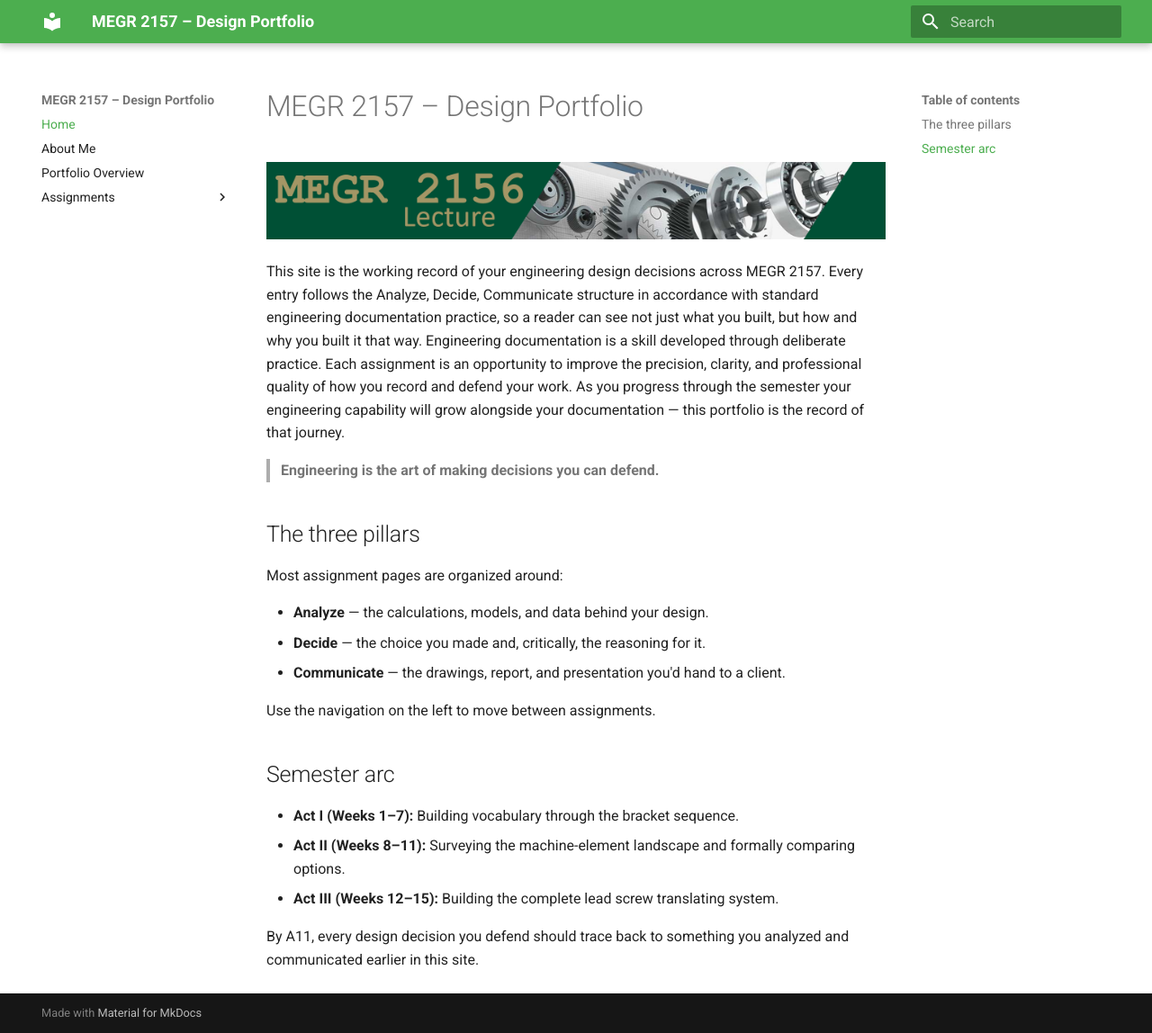
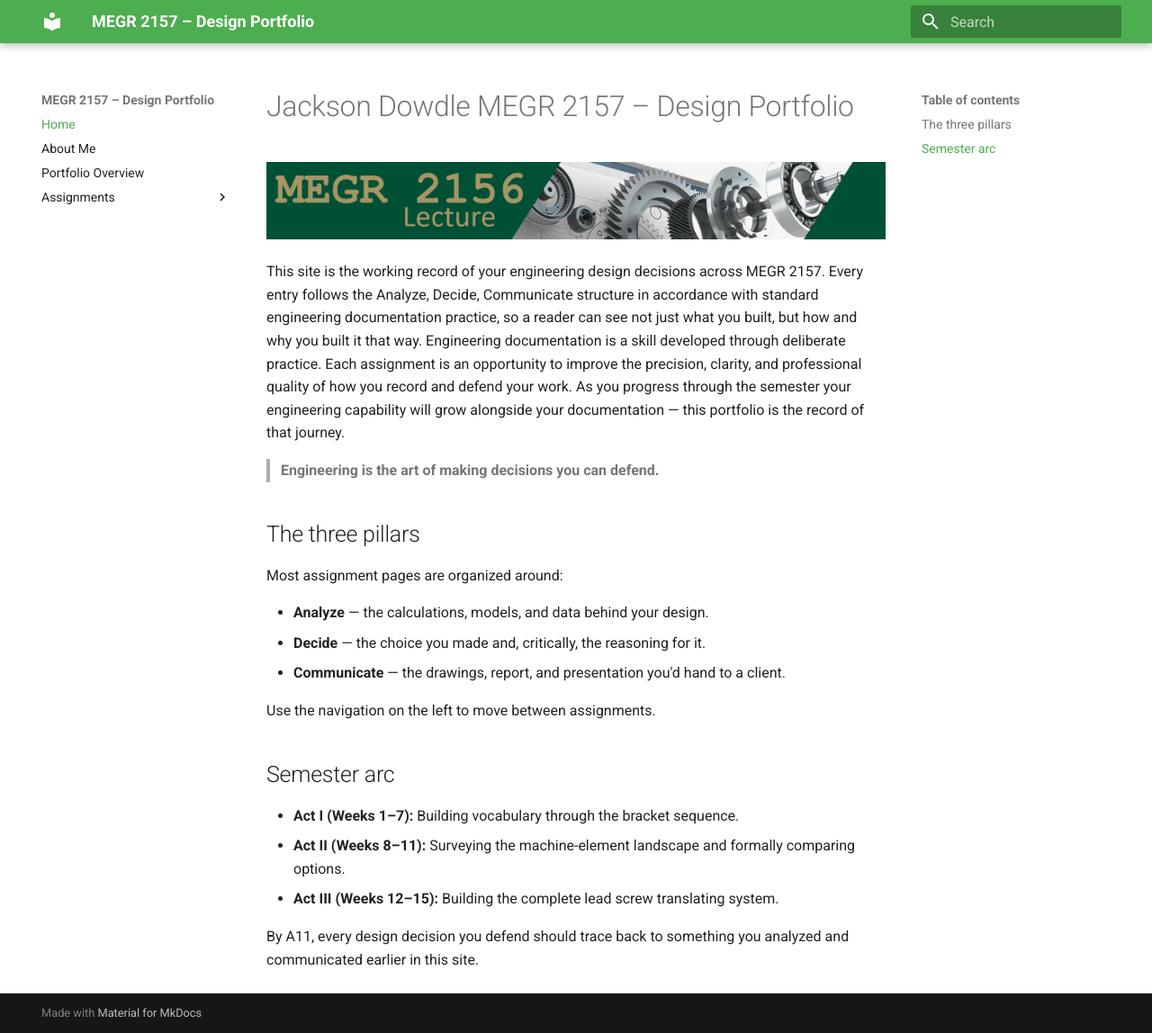
Before and after one commit to jdowdle1/megr2157-portfolio, an MkDocs documentation site: the page built from docs/index.md, in a window 1280 px wide and 1148 px high. Shown: the whole window at 90% size. Built offline with MkDocs 1.6.1 and Material for MkDocs 9.7.7, drawn with Linux system fonts in a browser that asks for light colours.

Commit message:
Update title in design portfolio documentation

```diff
--- a/docs/index.md
+++ b/docs/index.md
@@ -1,4 +1,4 @@
-# MEGR 2157 – Design Portfolio
+# Jackson Dowdle MEGR 2157 – Design Portfolio
 
 ![MEGR 2156-7 Title](MEGR2156title.png)
 
```
